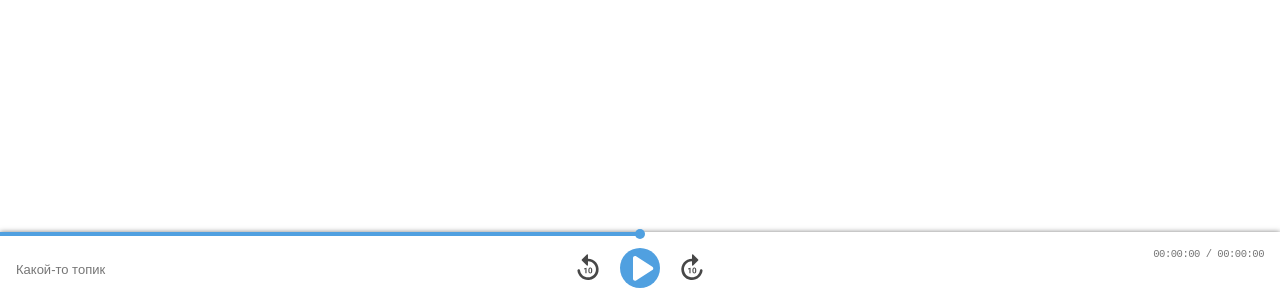
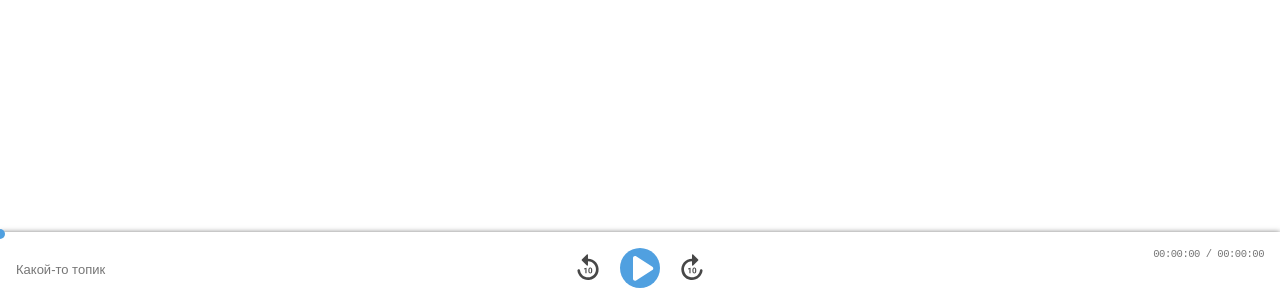
Before and after one commit to GDR/radio-t-player, a Vue app: page / in a window 1280 px wide. Shown: the part 500-800 px from the top of the page. Built offline with nearby package versions, Linux system fonts and the light colour scheme; no server answers; a web font is replaced by a local one.

Commit message:
Moved audio progess to separate component.

```diff
--- a/src/components/AudioPlayerView.vue
+++ b/src/components/AudioPlayerView.vue
@@ -1,8 +1,6 @@
 <template>
   <div class="player">
-    <div class="player__timeline" @mousedown="dragStart">
-      <div class="player__timeline__progress" :style="progressStyle"></div>
-    </div>
+    <audio-progress/>
     <div class="player__content">
       <div class="player__podcast player__left">
         <div class="player__podcast__title">
@@ -36,7 +34,6 @@
 </template>
 
 <style lang="scss" scoped>
-  $circle-radius: 10px;
   $timeline-height: 4px;
 
   .player {
@@ -48,33 +45,6 @@
     background: white;
     box-shadow: 0 0 5px rgba(0, 0, 0, 0.5);
 
-    &__timeline {
-      position: absolute;
-      width: 100%;
-      height: $timeline-height;
-      top: -1rem;
-      padding: 1rem 0;
-
-      &__progress {
-        position: relative;
-        width: 50%;
-        height: 100%;
-        background: #50A0E0;
-        pointer-events: none;
-
-
-        &::after {
-          content: ' ';
-          width: $circle-radius;
-          height: $circle-radius;
-          border-radius: 100%;
-          background: #50A0E0;
-          position: absolute;
-          top: -$circle-radius / 2 + $timeline-height / 2;
-          right: -$circle-radius / 2;
-        }
-      }
-    }
     &__content {
       padding: 4px 1rem 0 1rem;
       height: 100%;
@@ -139,19 +109,10 @@
 
 <script>
 import { mutationTypes, actionTypes } from "@/store/player.module";
-
-const getClickedPercent = (offsetX, width) => {
-  return Math.min(Math.max((offsetX / width * 100), 0), 100);
-};
+import AudioProgress from "@/components/AudioProgress.vue";
 
 export default {
   name: "AudioPlayerView",
-  data: () => {
-    return {
-      isDragging: false,
-      progress: 0,
-    }
-  },
   computed: {
     playerState() {
       return this.$store.getters.getPlayerState;
@@ -159,16 +120,6 @@ export default {
     episodeInfo() {
       return this.$store.state.player.currentEpisode;
     },
-    progressStyle() {
-      if (this.isDragging) {
-        return {
-          width: this.$data.progress + "%",
-        }
-      }
-      return {
-        width: this.playerState.currentPercentage + "%"
-      };
-    }
   },
   methods: {
     click(event) {
@@ -188,30 +139,9 @@ export default {
     goForward() {
       this.$store.dispatch(actionTypes.GO_FORWARD, 10)
     },
-    dragStart(event) {
-      console.log('start')
-      document.onmouseup = this.dragStop
-      document.onmousemove = this.dragProcess
-      this.$data.isDragging = true
-      const offsetX = event.offsetX;
-      const width = event.target.clientWidth;
-      this.$data.progress = getClickedPercent(offsetX, width)
-    },
-    dragStop() {
-      console.log('stop')
-      document.onmouseup = null
-      document.onmousemove = null
-      this.$data.isDragging = false
-      this.$store.commit(mutationTypes.SET_CURRENT_PERCENT, this.progress)
-    },
-    dragProcess(event) {
-      event.stopPropagation()
-      event.preventDefault();
-
-      const offsetX = event.clientX;
-      const width = window.innerWidth;
-      this.$data.progress = getClickedPercent(offsetX, width)
-    }
+  },
+  components: {
+    AudioProgress
   },
   mounted() {}
 };
--- /dev/null
+++ b/src/components/AudioProgress.vue
@@ -0,0 +1,97 @@
+<template>
+  <div class="player__timeline" @mousedown="dragStart">
+    <div class="player__timeline__progress" :style="progressStyle"></div>
+  </div>
+</template>
+
+<style lang="scss" scoped>
+  $circle-radius: 10px;
+  $timeline-height: 4px;
+
+  .player {
+    &__timeline {
+      position: absolute;
+      width: 100%;
+      height: $timeline-height;
+      top: -1rem;
+      padding: 1rem 0;
+
+      &__progress {
+        position: relative;
+        width: 50%;
+        height: 100%;
+        background: #50A0E0;
+        pointer-events: none;
+
+
+        &::after {
+          content: ' ';
+          width: $circle-radius;
+          height: $circle-radius;
+          border-radius: 100%;
+          background: #50A0E0;
+          position: absolute;
+          top: -$circle-radius / 2 + $timeline-height / 2;
+          right: -$circle-radius / 2;
+        }
+      }
+    }
+  }
+</style>
+
+<script>
+import { mutationTypes, actionTypes } from "@/store/player.module";
+import { getClickedPercent } from "@/utils/playerUtils";
+
+export default {
+  name: 'PodcastProgress',
+  data: () => {
+    return {
+      isDragging: false,
+      progress: 0,
+    }
+  },
+  computed: {
+    playerState() {
+      return this.$store.getters.getPlayerState
+    },
+    progressStyle() {
+      return {
+        width: this.progress + "%"
+      }
+    }
+  },
+  methods: {
+   dragStart(event) {
+      console.log('start')
+      document.onmouseup = this.dragStop
+      document.onmousemove = this.dragProcess
+      document.ontouchmove = this.touchProcess
+
+      this.$data.isDragging = true
+      const offsetX = event.offsetX;
+      const width = event.target.clientWidth;
+      this.$data.progress = getClickedPercent(offsetX, width)
+    },
+    dragStop() {
+      console.log('stop')
+      document.onmouseup = null
+      document.onmousemove = null
+      this.$data.isDragging = false
+      this.$store.commit(mutationTypes.SET_CURRENT_PERCENT, this.progress)
+    },
+    dragProcess(event) {
+      event.stopPropagation()
+      event.preventDefault();
+
+      const offsetX = event.clientX;
+      const width = window.innerWidth;
+      this.$data.progress = getClickedPercent(offsetX, width)
+    },
+    touchProcess(event) {
+      event.preventDefault();
+      console.log(event);
+    }
+  }
+}
+</script>
--- /dev/null
+++ b/src/utils/playerUtils.js
@@ -0,0 +1,4 @@
+
+export const getClickedPercent = (offsetX, width) => {
+  return Math.min(Math.max((offsetX / width * 100), 0), 100);
+};
```
